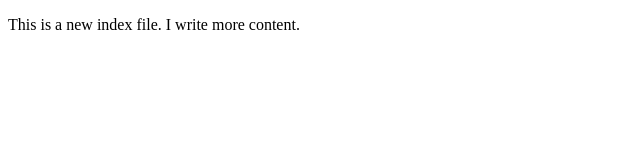
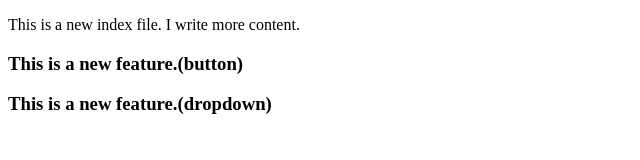
Before and after one commit to nishantjain8920/practice32, a plain HTML site: page index.html in a window 1280 px wide. Shown: the whole page, without its empty margins (0-640 px from the left). Drawn offline with Linux system fonts and the light colour scheme.

Commit message:
add both changes

```diff
--- a/index.html
+++ b/index.html
@@ -7,5 +7,7 @@
 </head>
 <body>
     <p>This is a new index file. I write more content.</p>
+    <h3>This is a new feature.(button)</h3>
+    <h3>This is a new feature.(dropdown)</h3>
 </body>
 </html>
```
